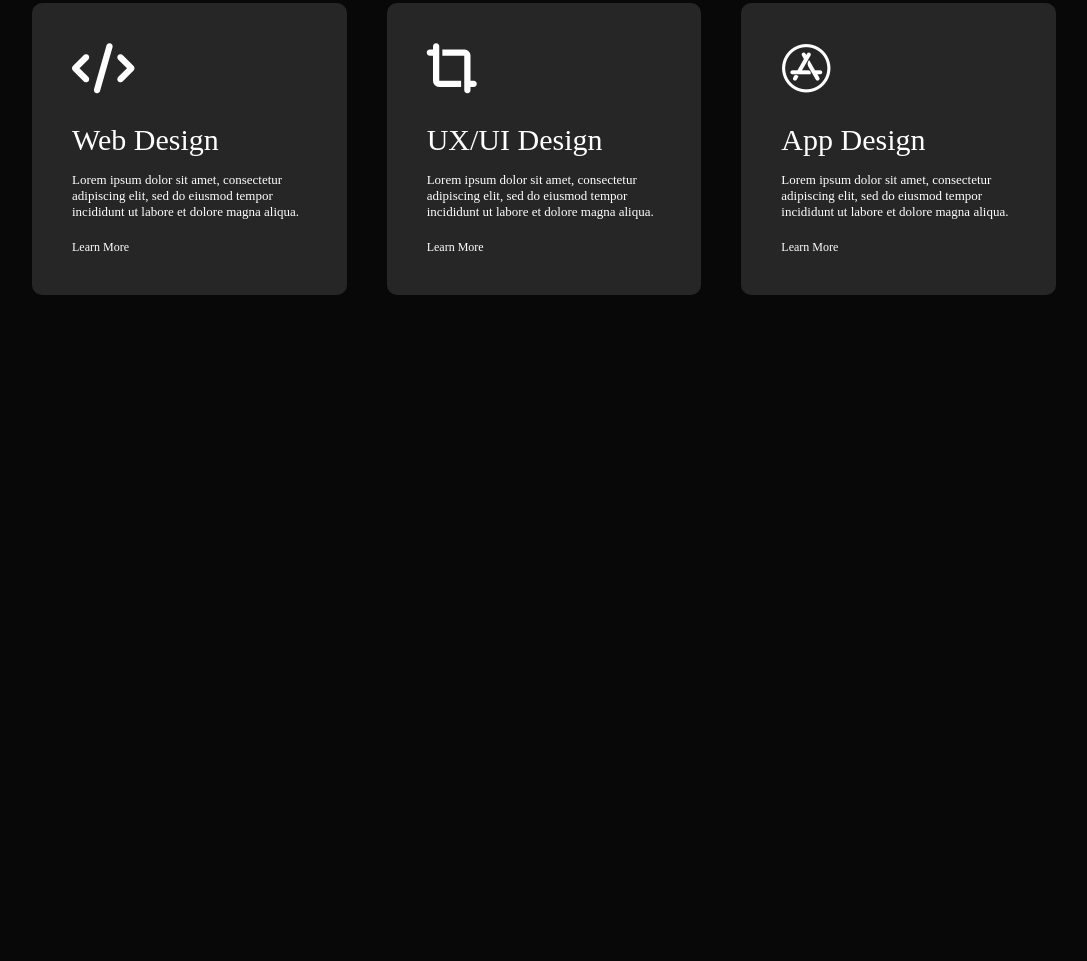
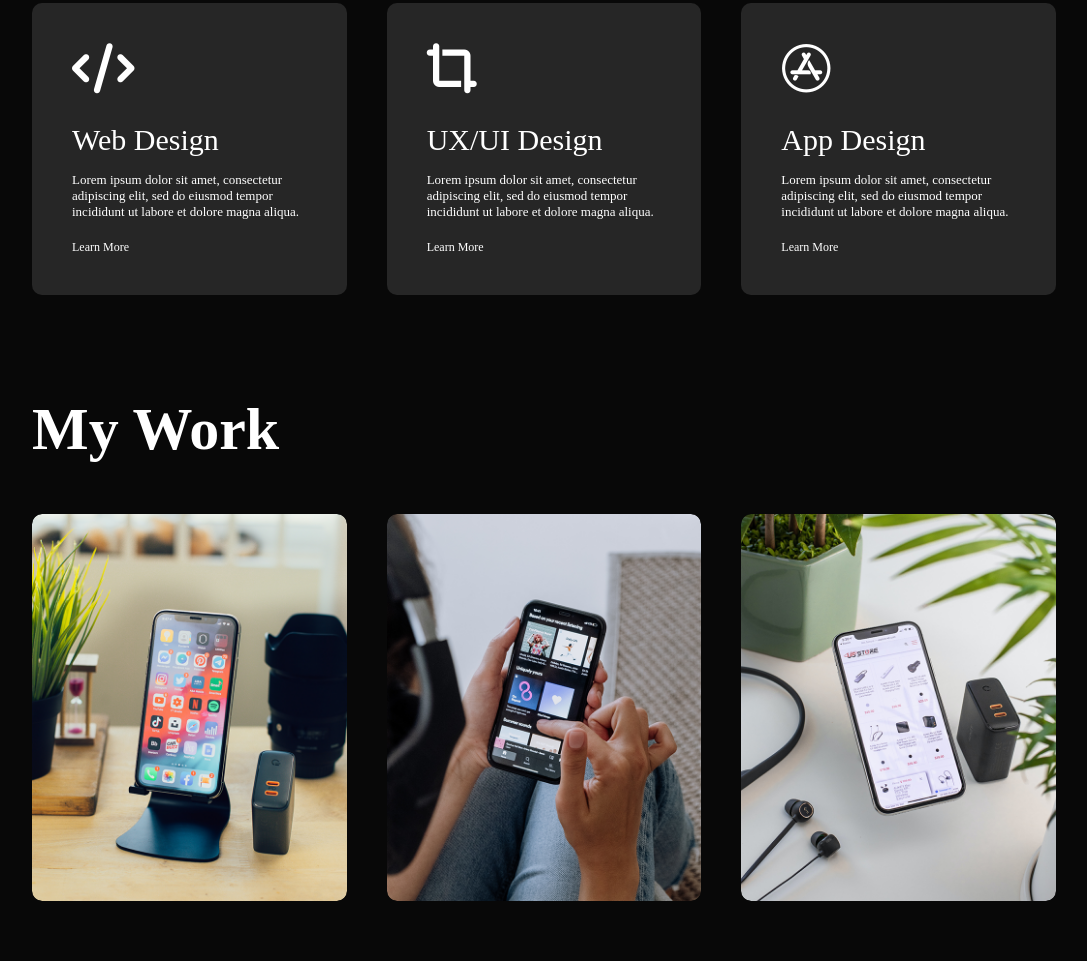
Before and after one commit to robscherer6/Portfolio, a plain HTML site: page index.html in a window 1280 px wide. Shown: the part 1478-2439 px from the top of the page, without its empty margins (96-1183 px from the left). Before the commit the page ends 1813 px from the top, so only its background shows below. Drawn offline with Linux system fonts and the light colour scheme.

Commit message:
added my work section using html and css grid, placeholder pngs

```diff
--- a/index.html
+++ b/index.html
@@ -98,7 +98,24 @@
       </div>
     </div>
   </div>
+<!-- ---------------portfolio------------ -->
 
+<div id="portfolio">
+  <div class="container">
+    <h2 class="sub-title">My Work</h2>
+    <div class="work-list">
+      <div class="work">
+        <img src="images2/work-1.png" alt="">
+      </div>
+      <div class="work">
+        <img src="images2/work-2.png" alt="">
+      </div>
+      <div class="work">
+        <img src="images2/work-3.png" alt="">
+      </div>
+    </div>
+  </div>
+</div>
   <script src="main.js"></script>
 </body>
 </html>
--- a/styles.css
+++ b/styles.css
@@ -199,3 +199,28 @@ nav ul li a:hover::after {
   background: #ff004f;
   transform: translateY(-10px);
 }
+
+/* ---------portfolio------------- */
+
+#portfolio {
+  padding: 50px 0;
+}
+
+.work-list{
+  display: grid;
+  grid-template-columns: repeat(auto-fit, minmax(250px, 1fr));
+  grid-gap: 40px;
+  margin-top: 50px;
+}
+
+.work {
+  border-radius: 10px;
+  position: relative;
+  overflow: hidden;
+}
+
+.work img {
+  width: 100%;
+  border-radius: 10px;
+  display: block;
+}
```
Also changed, not shown: images2/background.png (added), images2/logo.png (added), images2/phone-background.png (added), images2/user.png (added), images2/work-1.png (added), images2/work-2.png (added), images2/work-3.png (added), 1 other file.
